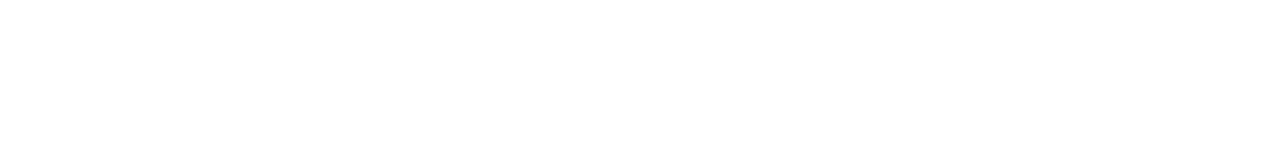
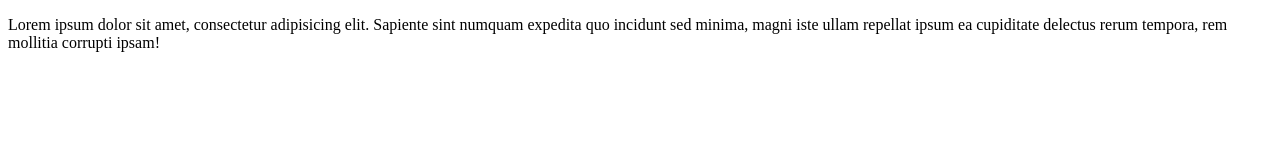
Before and after one commit to edvela/sao, a plain HTML site: page index.html in a window 1280 px wide. Drawn offline with Linux system fonts and the light colour scheme.

Commit message:
segundo commit

```diff
--- a/index.html
+++ b/index.html
@@ -5,6 +5,6 @@
 	<title>Document</title>
 </head>
 <body>
-
+	<p>Lorem ipsum dolor sit amet, consectetur adipisicing elit. Sapiente sint numquam expedita quo incidunt sed minima, magni iste ullam repellat ipsum ea cupiditate delectus rerum tempora, rem mollitia corrupti ipsam!</p>
 </body>
 </html>
```
